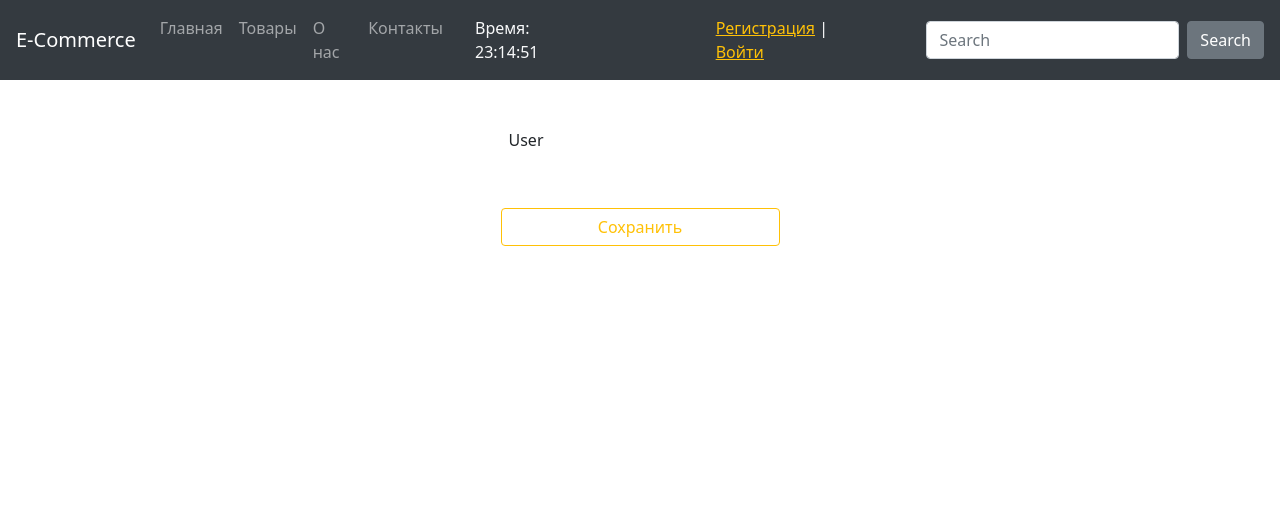
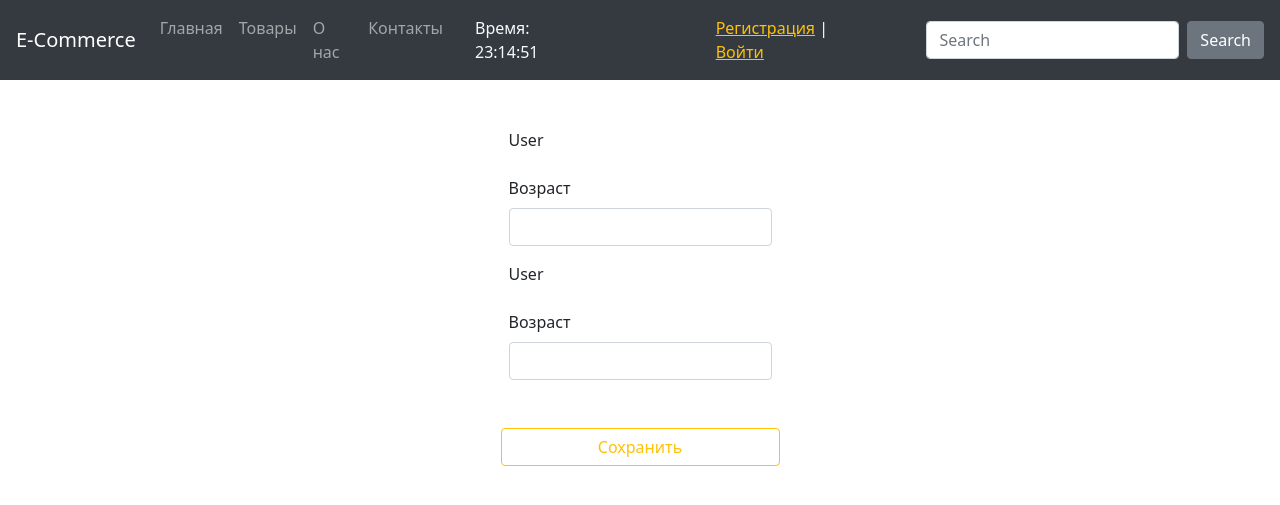
Before and after one commit to thinknetica-django-lab-02/fifo2019, a Django app: template commerce/main/templates/main/auth/profile-update.html in a window 1280 px wide. Shown: the top 505 px of the page. Run offline with Django 3.2, Linux system fonts and the light colour scheme; the template is opened without the code that fills it: values that come from a table or form of the project are taken from there, others are empty; some libraries are stand-ins or nearby versions.

Commit message:
Added validation for field date_of_birth.

```diff
--- a/commerce/main/forms.py
+++ b/commerce/main/forms.py
@@ -1,16 +1,23 @@
 from django import forms
 from django.forms import inlineformset_factory
 from django.contrib.auth.models import User
+# from main.validators import validator_age
+from datetime import date
+
 
 from main.models import Profile
 
 
 class ProfileForm(forms.ModelForm):
     user = forms.CharField(widget=forms.HiddenInput())
+    date_of_birth = forms.DateField(
+        label='Возраст',
+        widget=forms.DateInput(attrs={'class': 'form-control'})
+    )
 
     class Meta:
         model = Profile
-        fields = ('user', )
+        fields = ('user', 'date_of_birth')
 
 
 class UserForm(forms.ModelForm):
@@ -26,7 +33,7 @@ class UserForm(forms.ModelForm):
 ProfileFormSet = inlineformset_factory(
     User,
     Profile,
-    fields=('user', ),
+    form=ProfileForm,
     extra=0,
     min_num=1,
     can_delete=False
--- a/commerce/main/models.py
+++ b/commerce/main/models.py
@@ -3,6 +3,7 @@ from django.db.models.signals import post_save
 from django.dispatch import receiver
 from django.urls import reverse
 from django.contrib.auth.models import User
+from main.validators import validator_age
 
 from mptt.models import MPTTModel, TreeForeignKey
 
@@ -95,6 +96,7 @@ class Seller(models.Model):
 
 class Profile(models.Model):
     user = models.OneToOneField(User, on_delete=models.CASCADE, related_name="profile", verbose_name="Пользователь")
+    date_of_birth = models.DateField(validators=[validator_age], verbose_name="Дата рождения")
 
     class Meta:
         verbose_name = f'Профиль пользователя'
--- a/commerce/main/templates/main/auth/profile-update.html
+++ b/commerce/main/templates/main/auth/profile-update.html
@@ -30,10 +30,16 @@
 
             {{ profile_form.management_form }}
             {% for inline_form in profile_form %}
-                {{ inline_form }}
+
+                <div class="col mw-100">
+                    <label for="{{ inline_form.id_for_label }}" class="form-label">{{ inline_form.label }}</label>
+                    <span>{{ inline_form }}</span>
+
+                    <div class="form-error">{{ inline_form.errors }}</div>
+
+                </div>
+
             {% endfor %}
-
-            {{ profile.as_p }}
 
             <button type="submit" class="btn btn-outline-warning mt-5">Сохранить</button>
 
--- a/commerce/main/views.py
+++ b/commerce/main/views.py
@@ -69,11 +69,14 @@ class ProfileUpdate(LoginRequiredMixin, UpdateView):
     form_class = UserForm
     template_name = 'main/auth/profile-update.html'
     success_url = '/accounts/profile/'
+    raise_exception = True
 
     def get_object(self, request):
+        """Получение пользователя из request."""
         return request.user
 
     def get_context_data(self, **kwargs):
+        """Добавление в контекст дополнительной формы"""
         context = super().get_context_data(**kwargs)
         context['title'] = "Редактирование профиля"
         context['profile_form'] = ProfileFormSet(instance=self.get_object(kwargs['request']))
```
Also changed, not shown: commerce/main/validators.py (added, +11 -0 lines).
